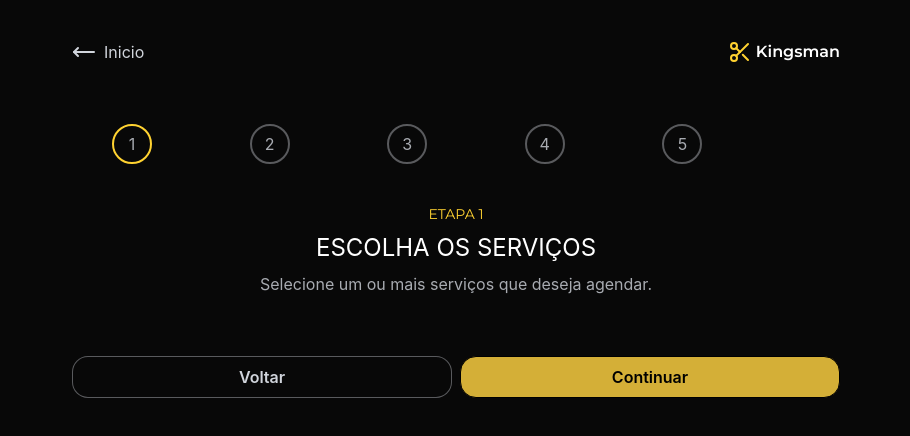
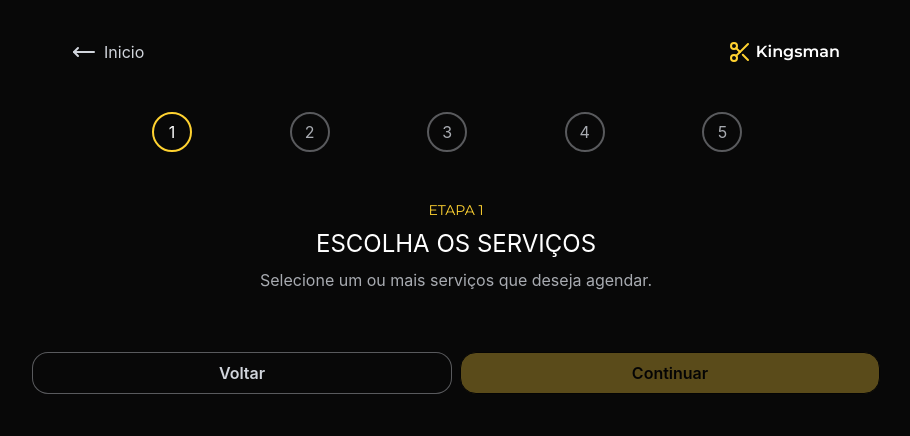
Before and after one commit to CarlosAudre/barbearia_react, a React (Vite) app: page /book in a window 1280 px wide. Shown: the top 436 px of the page, without its empty margins (184-1094 px from the left). Built offline with nearby package versions, Linux system fonts and the light colour scheme.

Commit message:
feat: implemented createAppointment()

```diff
--- a/src/components/BookChoseService.jsx
+++ b/src/components/BookChoseService.jsx
@@ -1,6 +1,25 @@
+import { useState } from "react";
 import { BookingServiceCard } from "./BookingServiceCard";
 
-export function BookChoseService({ services }) {
+export function BookChoseService({ availableServices, booking, setBooking }) {
+  const onCardClick = (service) => {
+    setBooking((prev) => {
+      const alreadySelected = prev.services.some((s) => s.id === service.id); //"s"ome is like a "find", but it return a boolean
+
+      if (alreadySelected) {
+        return {
+          ...prev,
+          services: prev.services.filter((s) => s.id !== service.id),
+        };
+      }
+
+      return {
+        ...prev,
+        services: [...prev.services, service],
+      };
+    });
+  };
+
   return (
     <div className="flex flex-col">
       <div className="flex flex-col justify-center text-center items-center gap-2">
@@ -13,13 +32,17 @@ export function BookChoseService({ services }) {
 
       {/* Cards de serviços */}
       <div className="grid grid-cols-1 lg:grid-cols-2 mt-5 gap-3 w-full md:w-3xl">
-        {services.map((s) => (
+        {availableServices.map((s) => (
           <BookingServiceCard
             key={s.id}
             title={s.name}
             description={s.description}
             value={s.value}
             duration={s.duration}
+            selected={booking.services.some(
+              (selectedService) => selectedService.id === s.id,
+            )}
+            onCardClick={() => onCardClick(s)}
           />
         ))}
       </div>
--- a/src/components/BookingServiceCard.jsx
+++ b/src/components/BookingServiceCard.jsx
@@ -1,9 +1,24 @@
 import { Clock } from "lucide-react";
+import { useState } from "react";
 
-export function BookingServiceCard({ title, description, value, duration }) {
+export function BookingServiceCard({
+  title,
+  description,
+  value,
+  duration,
+  selected,
+  onCardClick,
+}) {
   return (
-    <div className="flex flex-col bg-[#131313] py-5 px-8 rounded-2xl cursor-pointer
-     border border-gray-300/30 hover:border-gray-300/50">
+    <div
+      className={`flex flex-col bg-[#131313] py-5 px-8 rounded-2xl cursor-pointer
+        border ${
+          selected
+            ? "border-amber-300"
+            : "border-gray-300/30 hover:border-gray-300/50"
+        }`}
+      onClick={onCardClick}
+    >
       <div className="flex flex-col gap-3">
         <div className="flex justify-between">
           <h1 className="text-xl font-playfair font-semibold">{title}</h1>
--- a/src/components/Button.jsx
+++ b/src/components/Button.jsx
@@ -9,16 +9,20 @@ export function Button({
   hoverText,
   rounded = "rounded-2xl",
   borderColor,
+  disabled = false,
 }) {
   return (
     <button
       type={type}
-      className={`flex gap-1 p-2 md:px-5 ${rounded} ${bg} ${hoverText} ${hoverBg} border  items-center ${textColor} ${borderColor} font-semibold cursor-pointer w-full
-      items-center justify-center`}
+      className={`flex gap-1 p-2 md:px-5 ${rounded} ${bg} ${hoverText} ${hoverBg}
+        border items-center ${textColor} ${borderColor}
+        font-semibold cursor-pointer w-full justify-center
+        disabled:opacity-40 disabled:cursor-not-allowed`}
       onClick={handleOnClick}
+      disabled={disabled}
     >
-      {Icon && <Icon className={`w-5 h-5`} />}
-      <p>{title}</p>
+      {Icon && <Icon className="w-5 h-5" />}
+      {title}
     </button>
   );
 }
--- a/src/components/HoursCard.jsx
+++ b/src/components/HoursCard.jsx
@@ -1,8 +1,12 @@
-export function HoursCard({hour}){
-    return(
-        <div className="flex border border-gray-300/20 hover:border-gray-300 hover:text-white font-semibold p-3 px-5
-        items-center justify-center rounded-full cursor-pointer">
-            <p>{hour}</p>
-        </div>
-    )
+export function HoursCard({ hour, onCardClick, selected }) {
+  return (
+    <button
+      type="button"
+      onClick={onCardClick && onCardClick}
+      className={`flex border  hover:text-white font-semibold p-3 px-5
+        items-center justify-center rounded-full cursor-pointer ${selected ? "border-amber-300" : "border-gray-300/20 hover:border-gray-300"}`}
+    >
+      <p>{hour}</p>
+    </button>
+  );
 }
--- a/src/components/ServiceCard.jsx
+++ b/src/components/ServiceCard.jsx
@@ -1,9 +1,22 @@
 import { Clock, Pencil, Power, Trash2 } from "lucide-react";
 import { Button } from "./Button";
+import { useState } from "react";
 
-export function ServiceCard({ title, description, value, duration, active, onEditClick, onTrashClick }) {
+export function ServiceCard({
+  title,
+  description,
+  value,
+  duration,
+  active,
+  onEditClick,
+  onTrashClick,
+}) {
+
+
   return (
-    <div className="flex flex-col bg-[#131313] py-10 px-8 rounded-2xl">
+    <div
+      className="flex flex-col bg-[#131313] py-10 px-8 rounded-2xl border"
+    >
       <div className="flex flex-col gap-3">
         <div className="flex justify-between">
           <h1 className="text-xl font-playfair font-semibold">{title}</h1>
@@ -36,7 +49,10 @@ export function ServiceCard({ title, description, value, duration, active, onEdi
           />
         </div>
 
-        <div className="bg-red-900/20 p-2 rounded-2xl hover:bg-red-500/20 text-red-400 cursor-pointer " onClick={onTrashClick}>
+        <div
+          className="bg-red-900/20 p-2 rounded-2xl hover:bg-red-500/20 text-red-400 cursor-pointer "
+          onClick={onTrashClick}
+        >
           <Trash2 className="w-5 h-5" />
         </div>
       </div>
--- a/src/components/form/SubmitButton.jsx
+++ b/src/components/form/SubmitButton.jsx
@@ -8,12 +8,13 @@ export function SubmitButton({
   hoverText,
   onClick,
   type = "submit",
+  rounded = "rounded-md"
 }) {
   return (
     <button
       type={type}
       onClick={onClick}
-      className={`flex justify-center items-center ${bg ? bg : "bg-[#D4AF37]"} border ${borderColor ? borderColor : ""} rounded-md w-full gap-2 p-2 cursor-pointer
+      className={`flex justify-center items-center ${bg ? bg : "bg-[#D4AF37]"} border ${borderColor ? borderColor : ""} ${rounded}  w-full gap-2 p-2 cursor-pointer
        ${hoverBgColor ? hoverBgColor : "hover:bg-amber-300"}  ${textColor ? textColor : "text-black"} ${hoverText ? hoverText : ""}`}
     >
       <span
--- a/src/pages/client/BookAppointment.jsx
+++ b/src/pages/client/BookAppointment.jsx
@@ -1,4 +1,4 @@
-import { MoveLeft, Scissors } from "lucide-react";
+import { MoveLeft, Scissors, Check } from "lucide-react";
 import { useEffect, useState } from "react";
 import { useNavigate } from "react-router-dom";
 import { BookingServiceCard } from "../../components/BookingServiceCard";
@@ -9,11 +9,57 @@ import { BookChoseDate } from "../../components/BookChoseDate";
 import { BookChoseTime } from "../../components/BookChoseTime";
 import { BookClientData } from "../../components/BookClientData";
 import { BookSumary } from "../../components/BookSummary";
+import { SubmitButton } from "../../components/form/SubmitButton";
+import { toast } from "sonner";
 
 export function BookAppointment() {
   const navigate = useNavigate();
 
   const [services, setServices] = useState([]);
+
+  const [booking, setBooking] = useState({
+    services: [],
+    date: null,
+    startTime: null,
+    clientName: "",
+    clientPhone: "",
+    clientEmail: "",
+  });
+
+  async function createAppointment(e) {
+    e.preventDefault();
+
+    const appointment = {
+      clientName: booking.clientName,
+      clientPhone: booking.clientPhone,
+      clientEmail: booking.clientEmail,
+      date: booking.date,
+      startTime: booking.startTime,
+      scheduledItems: booking.services.map((service) => service.id),
+    };
+
+    try {
+      const response = await authFetch(`/appointment/create/${booking.date}`, {
+        method: "POST",
+        body: JSON.stringify(appointment),
+      });
+
+      if (!response.ok) {
+        const data = await response.json();
+        console.log(data.message);
+        toast.error(data.message);
+        return;
+      }
+
+      toast.success("Agendamento realizado com sucesso");
+      navigate("/");
+    } catch (err) {
+      console.log(err);
+    }
+  }
+
+  console.log(booking.services);
+
   const [step, setStep] = useState(1);
 
   const stepsItems = [
@@ -53,6 +99,17 @@ export function BookAppointment() {
     setStep((prev) => prev - 1);
   };
 
+  const canContinue =
+    step === 1
+      ? booking.services.length > 0
+      : step === 2
+        ? booking.date !== null
+        : step === 3
+          ? booking.startTime !== null
+          : step === 4
+            ? booking.clientName !== "" && booking.clientPhone !== ""
+            : true;
+
   useEffect(() => {
     async function getServices() {
       const response = await authFetch("/services");
@@ -63,7 +120,10 @@ export function BookAppointment() {
   }, []);
 
   return (
-    <div className="flex flex-col items-center justify-center mx-auto w-full p-5 py-10">
+    <form
+      onSubmit={createAppointment}
+      className="flex flex-col items-center justify-center mx-auto w-full p-5 py-10"
+    >
       <header className="flex justify-between w-full md:w-3xl">
         <div
           className="flex gap-2 text-gray-300 cursor-pointer hover:text-amber-300"
@@ -78,8 +138,8 @@ export function BookAppointment() {
         </div>
       </header>
 
-      <main className="flex flex-col mt-5">
-        <div className="flex text-gray-300/80 justify-between  w-full md:w-3xl p-10 ">
+      <main className="flex flex-col mt-2">
+        <div className="flex text-gray-300/80 justify-between  w-full md:w-3xl p-10 md:ml-20 ">
           {stepsItems.map((s) => (
             <div className="flex w-[60px] md:flex-1 text-center items-center">
               <div className="flex flex-col text-center">
@@ -87,7 +147,11 @@ export function BookAppointment() {
                   className={`flex rounded-full p-2 w-10 h-10 border-2 justify-center items-center shrink-0
                     ${step >= s.id ? "border-amber-300" : "border-gray-300/40"}`}
                 >
-                  <p className={`${step > s.id && "text-amber-300"}`}>{s.id}</p>
+                  <p
+                    className={`${step > s.id && "text-amber-300"} ${step === s.id && "text-white"}`}
+                  >
+                    {s.id}
+                  </p>
                 </div>
               </div>
               {step > s.id && step > 1 && step < 6 && (
@@ -98,14 +162,26 @@ export function BookAppointment() {
         </div>
 
         {/* Principal */}
-        {step === 1 && <BookChoseService services={services} />}
-        {step === 2 && <BookChoseDate />}
-        {step === 3 && <BookChoseTime />}
-        {step === 4 && <BookClientData />}
-        {step === 5 && <BookSumary/>}
+        <div className="w-full p-2 px-3">
+          {step === 1 && (
+            <BookChoseService
+              availableServices={services}
+              setBooking={setBooking}
+              booking={booking}
+            />
+          )}
+          {step === 2 && <BookChoseDate setBooking={setBooking} />}
+          {step === 3 && (
+            <BookChoseTime booking={booking} setBooking={setBooking} />
+          )}
+          {step === 4 && (
+            <BookClientData booking={booking} setBooking={setBooking} />
+          )}
+          {step === 5 && <BookSumary booking={booking} />}
+        </div>
 
         {/* Buttons */}
-        <div className="flex mt-10 justify-center gap-2">
+        <div className="flex mt-8 justify-center gap-2 items-center">
           <div className="w-1/2">
             <Button
               title="Voltar"
@@ -114,14 +190,28 @@ export function BookAppointment() {
               bg="bg-[#080808]"
               hoverBg="hover:bg-[#080808]"
               hoverText="hover:text-white"
-              handleOnClick={previousStep}
+              handleOnClick={step == 1 ? () => navigate("/") : previousStep}
+              type="button"
             />
           </div>
           <div className="w-1/2">
-            <Button title="Continuar" handleOnClick={nextStep} />
+            {step < 5 ? (
+              <Button
+                title="Continuar"
+                type="button"
+                handleOnClick={nextStep}
+                disabled={!canContinue}
+              />
+            ) : (
+              <SubmitButton
+                title="Agendar"
+                rounded="rounded-2xl"
+                icon={Check}
+              />
+            )}
           </div>
         </div>
       </main>
-    </div>
+    </form>
   );
 }
```
Also changed, not shown: src/components/BookChoseDate.jsx (+7 -4 lines), src/components/BookChoseTime.jsx (+44 -10 lines), src/components/BookClientData.jsx (+40 -5 lines), src/components/BookSummary.jsx (+52 -2 lines), src/components/Calendar.jsx (+17 -2 lines).
